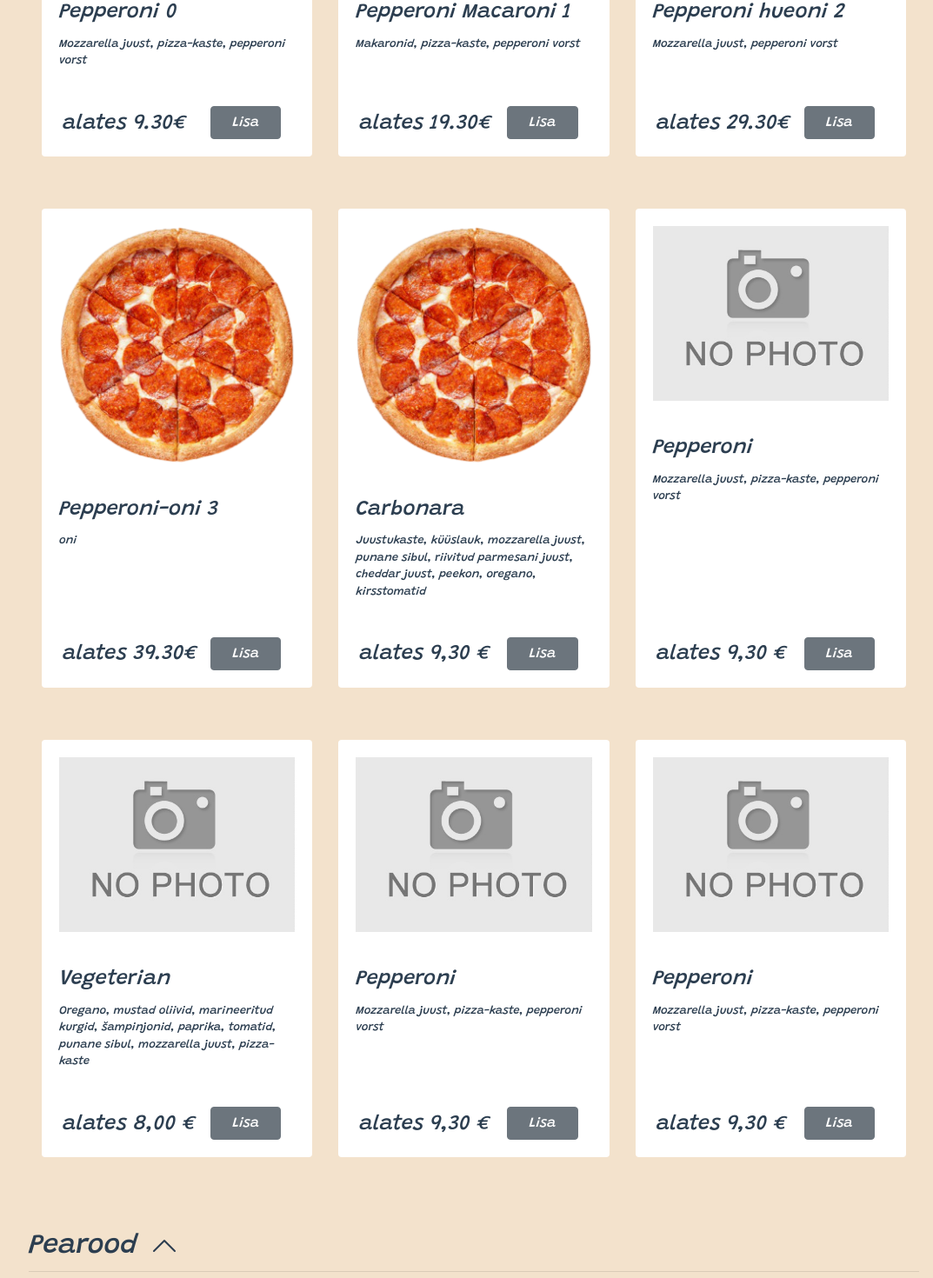
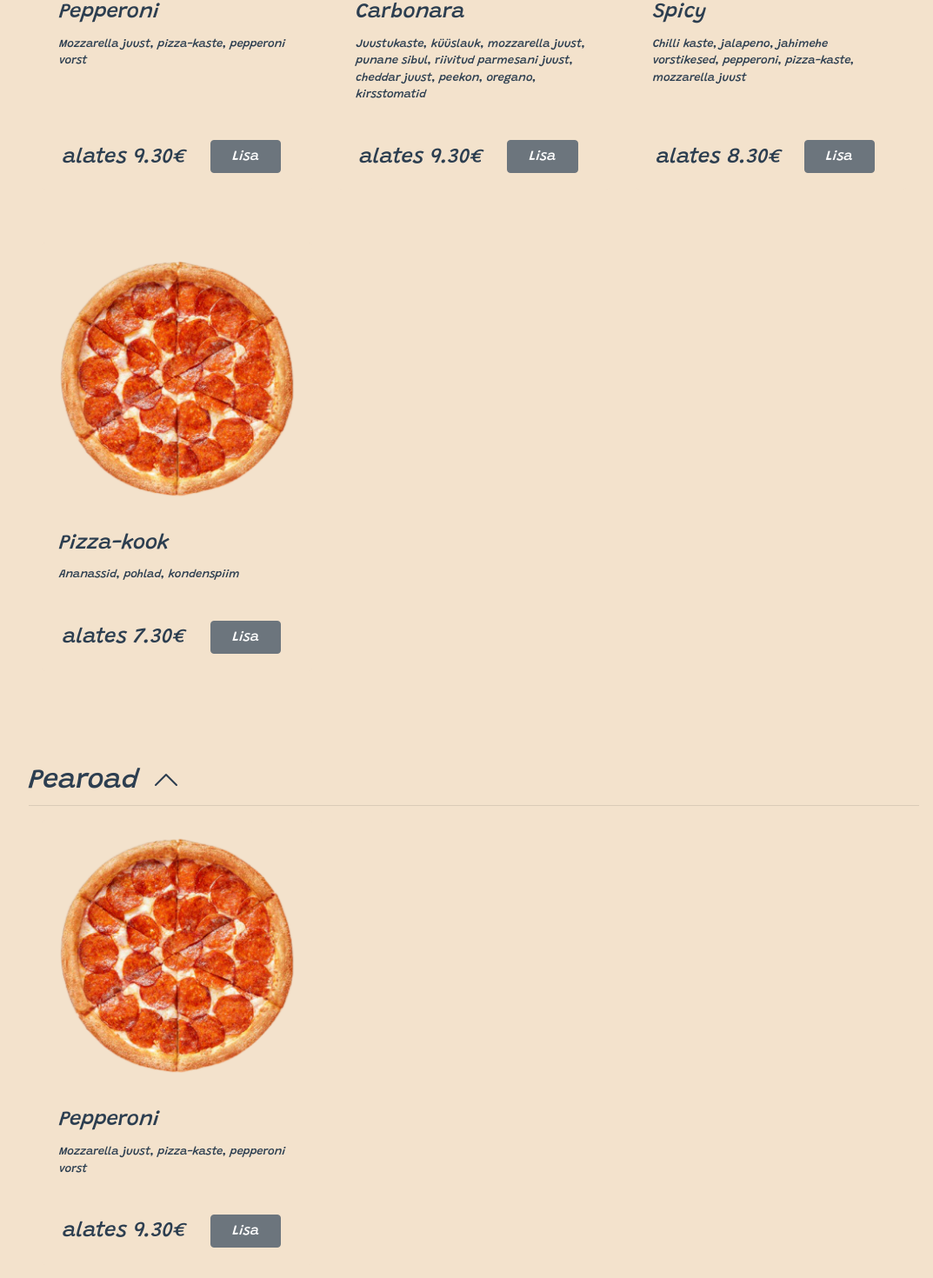
Before and after one commit to Alrudo/big-bobbys-restaurant-frontend, a Vue app: page /menu in a window 1280 px wide. Shown: the part 840-2310 px from the top of the page at 87% size, without its empty margins (95-1168 px from the left). Built offline with nearby package versions, Linux system fonts and the light colour scheme.

Commit message:
issue#4
Finished menu positions box + each dish card creation.
Added function for boxes and cards auto creation.

```diff
--- a/src/views/Menu.vue
+++ b/src/views/Menu.vue
@@ -1,121 +1,28 @@
 <template>
   <div id="menu">
-    <div class="container">
-      <!--
-      ################################################
-      #                  Sweets                      #
-      ################################################
-      -->
+    <div class="container" v-for="(item, n) in menu_items" :key="item.heading-n">
       <div class="row mt-5">
-        <h2>Pitsad</h2>
+        <h2>{{ item.heading }}</h2>
         <div class="ml-3 h2">
-          <b-icon icon="chevron-up" v-if="heading.desert" @click="heading.desert=false"></b-icon>
-          <b-icon icon="chevron-down" v-if="!heading.desert" @click="heading.desert=true"></b-icon>
+          <b-icon icon="chevron-up" v-if="item.state" @click="item.state=false"></b-icon>
+          <b-icon icon="chevron-down" v-if="!item.state" @click="item.state=true"></b-icon>
         </div>
       </div>
       <hr class="my-0 mb-3">
-      <b-collapse id="collapse-1" v-model="heading.desert" class="mt-3">
+      <b-collapse id="collapse-1" v-model="item.state" class="mt-3">
         <div class="row">
-          <div class="col-12 col-md-6 col-lg-4 d-flex align-items-stretch" v-for="(x, i) in menuitems.desert" :key="x.heading">
+          <div class="col-12 col-md-6 col-lg-4 d-flex align-items-stretch" v-for="(pos, n) in item.pos" :key="pos.heading-n">
             <div class="card">
-              <img class="card-img-top" src="@/assets/img/pepperoni-pizza.png" alt="Pos. picture">
+              <img class="card-img-top" src="@/assets/img/pepperoni-pizza.png" :alt="pos.heading">
               <div class="card-body">
-                <h5 class="card-title">{{ x.heading }} {{ i }}</h5>
-                <p class="card-text">{{ x.ingredients }}</p>
+                <h5 class="card-title">{{ pos.heading }}</h5>
+                <p class="card-text">{{ pos.ingredients }}</p>
               </div>
               <div class="card-footer" style="justify-content: space-between; display: flex">
-                <h5 class="card-title mt-3 ml-1">alates {{x.price}}€</h5>
+                <h5 class="card-title mt-3 ml-1">alates {{pos.price}}€</h5>
                 <b-btn class="mb-2 mr-3" style="align-self: end; width: 30%">Lisa</b-btn>
               </div>
             </div>
-          </div>
-          <div class="col-12 col-md-6 col-lg-4 d-flex align-items-stretch">
-            <div class="card">
-              <img class="card-img-top" src="@/assets/img/pepperoni-pizza.png" alt="Pos. picture">
-              <div class="card-body">
-                <h5 class="card-title">Carbonara</h5>
-                <p class="card-text">Juustukaste, küüslauk, mozzarella juust, punane sibul, riivitud parmesani juust,
-                  cheddar juust, peekon, oregano, kirsstomatid</p>
-              </div>
-              <div class="card-footer" style="justify-content: space-between; display: flex">
-                <h5 class="card-title mt-3 ml-1">alates 9,30 €</h5>
-                <b-btn class="mb-2 mr-3" style="align-self: end; width: 30%">Lisa</b-btn>
-              </div>
-            </div>
-          </div>
-          <div class="col-12 col-md-6 col-lg-4 d-flex align-items-stretch">
-            <div class="card">
-              <img class="card-img-top" src="@/assets/img/no_image.png" alt="Pos. picture">
-              <div class="card-body">
-                <h5 class="card-title">Pepperoni</h5>
-                <p class="card-text">Mozzarella juust, pizza-kaste, pepperoni vorst</p>
-              </div>
-              <div class="card-footer" style="justify-content: space-between; display: flex">
-                <h5 class="card-title mt-3 ml-1">alates 9,30 €</h5>
-                <b-btn class="mb-2 mr-3" style="align-self: end; width: 30%">Lisa</b-btn>
-              </div>
-            </div>
-          </div>
-          <div class="col-12 col-md-6 col-lg-4 d-flex align-items-stretch">
-            <div class="card">
-              <img class="card-img-top" src="@/assets/img/no_image.png" alt="Pos. picture">
-              <div class="card-body">
-                <h5 class="card-title">Vegeterian</h5>
-                <p class="card-text">Oregano, mustad oliivid, marineeritud kurgid, šampinjonid, paprika, tomatid,
-                  punane sibul, mozzarella juust, pizza-kaste</p>
-              </div>
-              <div class="card-footer" style="justify-content: space-between; display: flex">
-                <h5 class="card-title mt-3 ml-1">alates 8,00 €</h5>
-                <b-btn class="mb-2 mr-3" style="align-self: end; width: 30%">Lisa</b-btn>
-              </div>
-            </div>
-          </div>
-          <div class="col-12 col-md-6 col-lg-4 d-flex align-items-stretch">
-            <div class="card">
-              <img class="card-img-top" src="@/assets/img/no_image.png" alt="Pos. picture">
-              <div class="card-body">
-                <h5 class="card-title">Pepperoni</h5>
-                <p class="card-text">Mozzarella juust, pizza-kaste, pepperoni vorst</p>
-              </div>
-              <div class="card-footer" style="justify-content: space-between; display: flex">
-                <h5 class="card-title mt-3 ml-1">alates 9,30 €</h5>
-                <b-btn class="mb-2 mr-3" style="align-self: end; width: 30%">Lisa</b-btn>
-              </div>
-            </div>
-          </div>
-          <div class="col-12 col-md-6 col-lg-4 d-flex align-items-stretch">
-            <div class="card">
-              <img class="card-img-top" src="@/assets/img/no_image.png" alt="Pos. picture">
-              <div class="card-body">
-                <h5 class="card-title">Pepperoni</h5>
-                <p class="card-text">Mozzarella juust, pizza-kaste, pepperoni vorst</p>
-              </div>
-              <div class="card-footer" style="justify-content: space-between; display: flex">
-                <h5 class="card-title mt-3 ml-1">alates 9,30 €</h5>
-                <b-btn class="mb-2 mr-3" style="align-self: end; width: 30%">Lisa</b-btn>
-              </div>
-            </div>
-          </div>
-        </div>
-      </b-collapse>
-
-      <!--
-      ################################################
-      #                  Main dishes                 #
-      ################################################
-      -->
-      <div class="row mt-4">
-        <h2>Pearood</h2>
-        <div class="ml-3 h2">
-          <b-icon icon="chevron-up" v-if="heading.main_meal" @click="heading.main_meal=false"></b-icon>
-          <b-icon icon="chevron-down" v-if="!heading.main_meal" @click="heading.main_meal=true"></b-icon>
-        </div>
-      </div>
-      <hr class="my-0 mb-3">
-      <b-collapse id="collapse-1" v-model="heading.main_meal" class="mt-3">
-        <div class="row">
-          <div class="col-12 col-md-6 col-lg-4">
-
           </div>
         </div>
       </b-collapse>
@@ -130,31 +37,43 @@ export default {
   name: "Menu",
   data: function () {
     return {
-      heading: {
-        desert: true,
-        main_meal: true
-      },
-      menuitems: {
-        desert: [
+      menu_items: {
+        item1: {
+          heading: "Pitsad",
+          state: true,
+          pos: [
             {
               heading: "Pepperoni",
               ingredients: "Mozzarella juust, pizza-kaste, pepperoni vorst",
               price: "9.30"
-          },{
-            heading: "Pepperoni Macaroni",
-            ingredients: "Makaronid, pizza-kaste, pepperoni vorst",
-            price: "19.30"
-          },{
-            heading: "Pepperoni hueoni",
-            ingredients: "Mozzarella juust, pepperoni vorst",
-            price: "29.30"
-          },{
-            heading: "Pepperoni-oni",
-            ingredients: "oni",
-            price: "39.30"
+            }, {
+              heading: "Carbonara",
+              ingredients: "Juustukaste, küüslauk, mozzarella juust, punane sibul, riivitud parmesani juust, cheddar" +
+                  " juust, peekon, oregano, kirsstomatid",
+              price: "9.30"
+            }, {
+              heading: "Spicy",
+              ingredients: "Chilli kaste, jalapeno, jahimehe vorstikesed, pepperoni, pizza-kaste, mozzarella juust",
+              price: "8.30"
+            }, {
+              heading: "Pizza-kook",
+              ingredients: "Ananassid, pohlad, kondenspiim",
+              price: "7.30"
+            }
+          ]
+        },
+        item2: {
+          heading: "Pearoad",
+          state: true,
+          pos: [
+            {
+              heading: "Pepperoni",
+              ingredients: "Mozzarella juust, pizza-kaste, pepperoni vorst",
+              price: "9.30"
             }
           ]
         }
+      },
     }
   },
   components: {
@@ -178,7 +97,7 @@ hr {
   text-align: left;
   margin-bottom: 60px;
   border: none;
-  /*background: #f3e2cc;*/
+  background: #f3e2cc;
 }
 .card-text {
   font-size: small;
```
Lines whose indentation alone changed are shown as unchanged.
